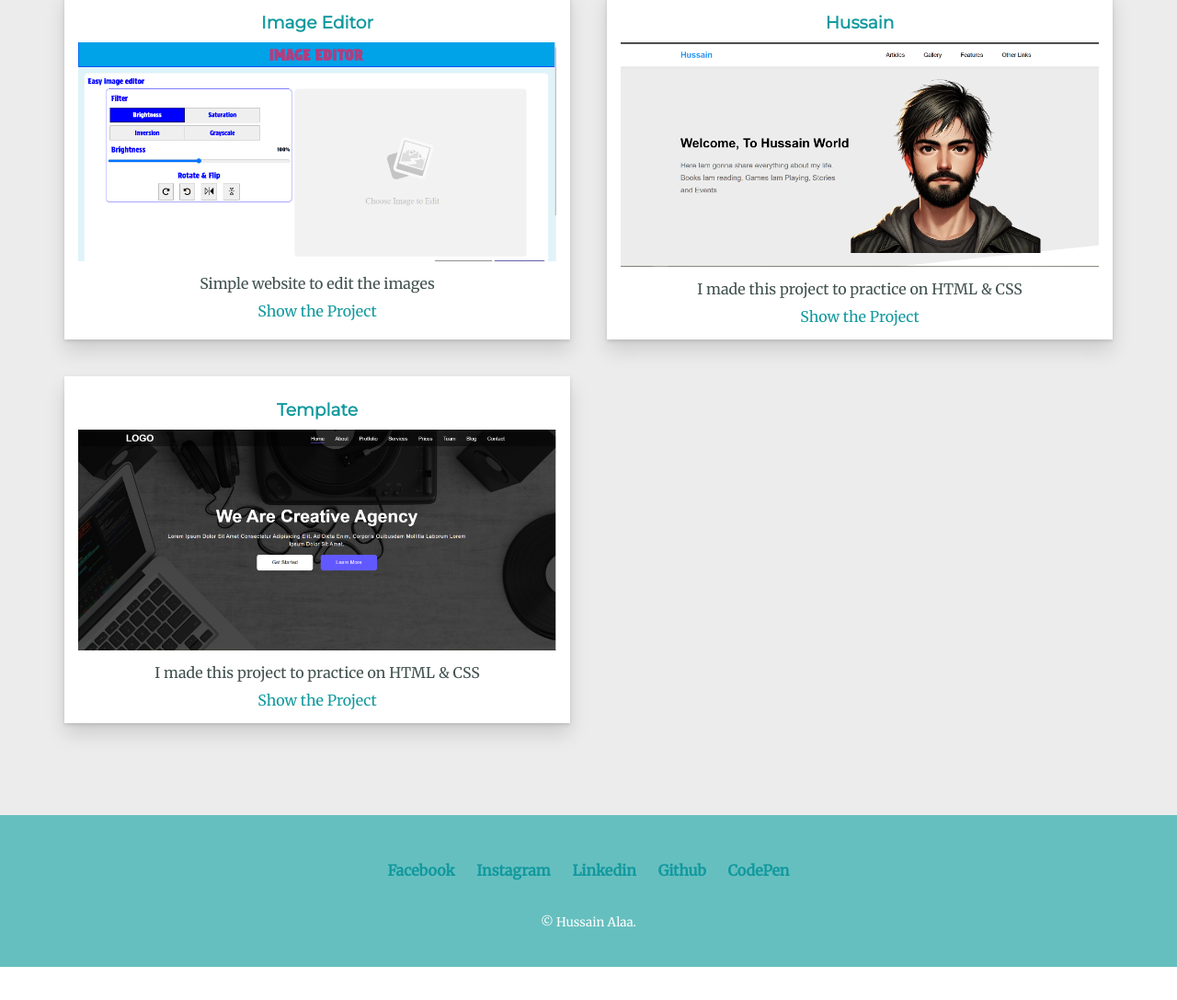
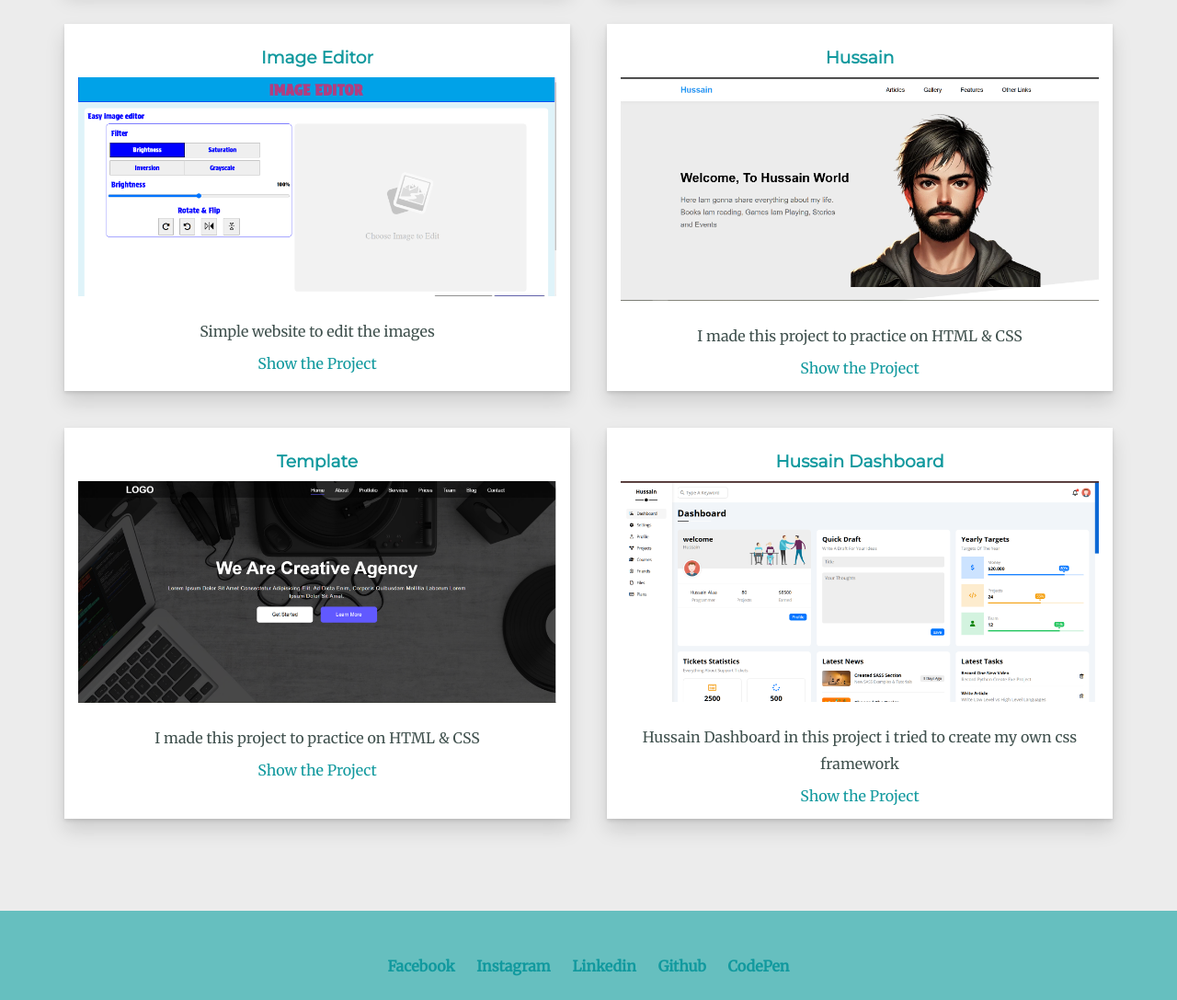
Before and after one commit to hussein430/My_PersonalSide, a plain HTML site: page index.html in a window 1280 px wide. Shown: the part 2491-3578 px from the top of the page at 92% size. Before the commit the page ends 3542 px from the top, so only its background shows below. Drawn offline with Linux system fonts and the light colour scheme.

Commit message:
add the 8 project

```diff
--- a/css/style.css
+++ b/css/style.css
@@ -372,6 +372,11 @@ a {
   padding: 10px 0;
 }
 
+.project .box p{
+  line-height: 1.8;
+  margin-top: 10px;
+}
+
 .project .box a {
   transition: var(--main-transition);
 }
--- a/index.html
+++ b/index.html
@@ -171,6 +171,17 @@
             >Show the Project</a
           >
         </div>
+
+        <div class="box">
+          <h3>Hussain Dashboard</h3>
+          <div class="image">
+            <img src="CSS - My Site Images/ProjectsImg/8.png" alt="Project5" />
+          </div>
+          <p>Hussain Dashboard in this project i tried to create my own css framework</p>
+          <a href=" https://hussein430.github.io/html-css-template4/" target="_blank"
+            >Show the Project</a
+          >
+        </div>
       </div>
     </section>
 
```
Also changed, not shown: CSS - My Site Images/ProjectsImg/8.png (added).
